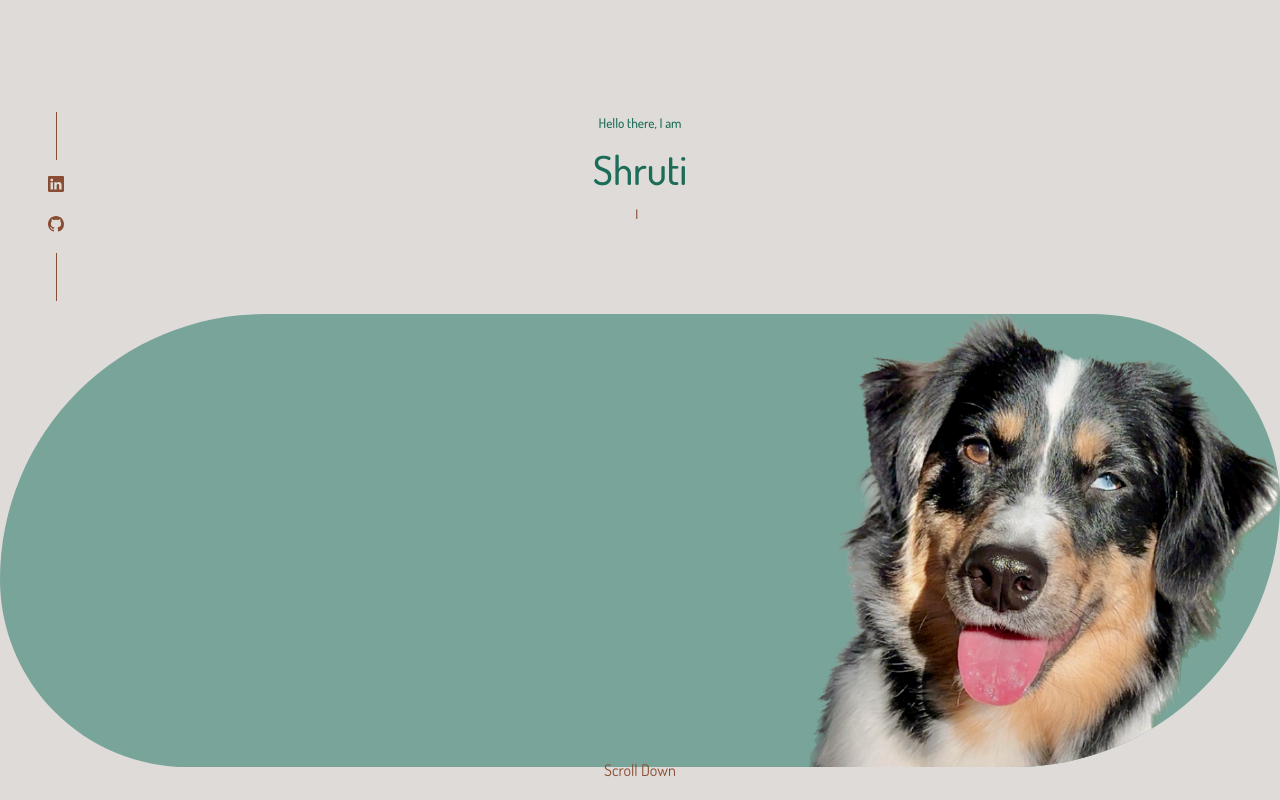
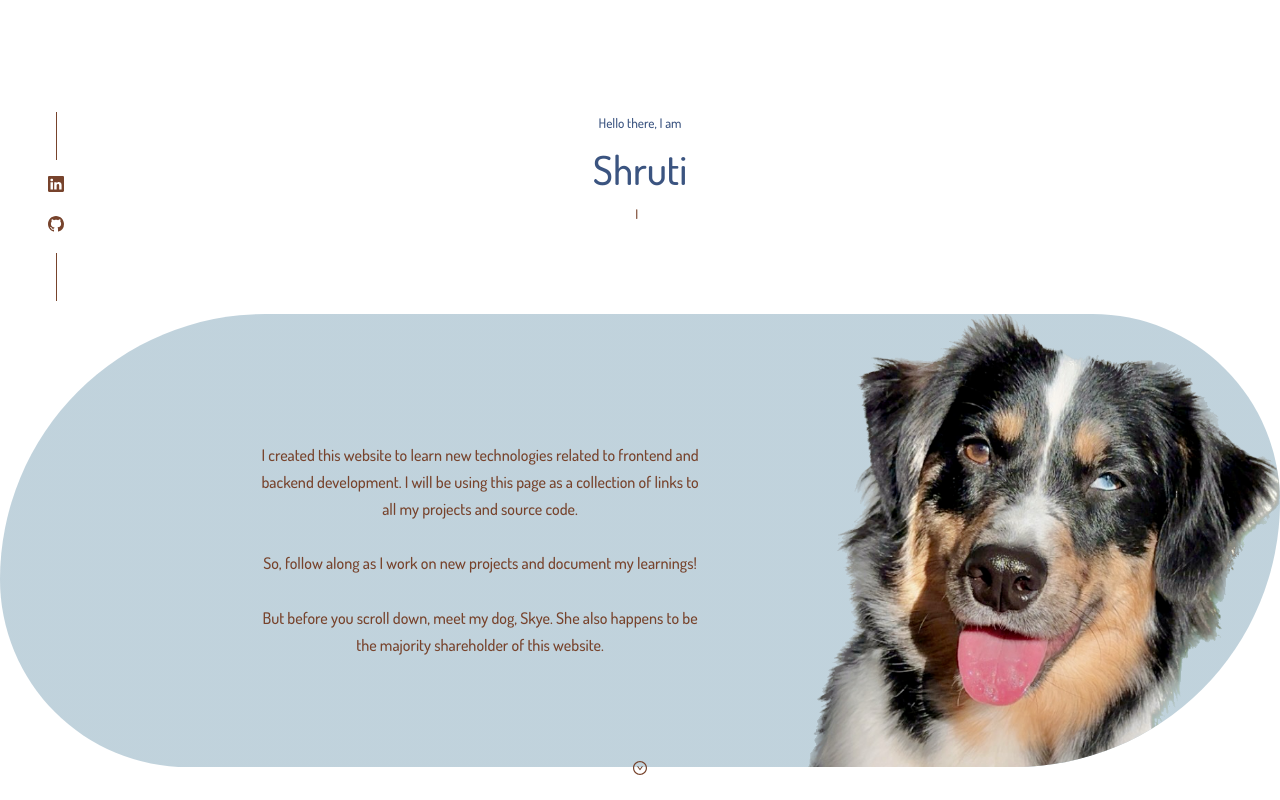
Before and after one commit to ShrutiBendale/ShrutiAndSkyeFrontend, a React (Create React App) app: page / in a window 1280 px wide. Built offline with nearby package versions, Linux system fonts and the light colour scheme.

Commit message:
Add description to the header

```diff
--- a/src/components/header/Header.jsx
+++ b/src/components/header/Header.jsx
@@ -2,6 +2,7 @@ import React from 'react'
 import './header.css'
 import CoverImg from '../../assets/skye_nobg.png'
 import Socials from '../socials/Socials'
+import {AiOutlineDownCircle} from 'react-icons/ai';
 
 const Header = () => {
   return (
@@ -19,13 +20,27 @@ const Header = () => {
         <h2>Hi</h2>
       </div>       */}
 
-      <div className="header_right">
+      <div className="header_mid">
+        <div className='header_center_left'>
+          <h4>
+            I created this website to learn new technologies related to frontend and backend development.
+            I will be using this page as a collection of links to all my projects and source code.
+          </h4>
+          <h4>&nbsp;</h4>
+          <h4>
+            So, follow along as I work on new projects and document my learnings!
+          </h4>
+          <h4>&nbsp;</h4>
+          <h4>But before you scroll down, meet my dog, Skye. She also happens to be the majority shareholder of this website.</h4>
+
+        </div>
         <img src= {CoverImg} alt="" />
+
       </div>
 
 
       <div className='header_bottom'>
-        <a href="#contact" className='scroll_down'>Scroll Down</a>
+        <a href="#contact"><AiOutlineDownCircle/></a>
       </div>
       <Socials/>
 
--- a/src/components/header/header.css
+++ b/src/components/header/header.css
@@ -73,7 +73,7 @@ header {
     position: relative;
 }
 
-.header_right {
+.header_mid {
     background: linear-gradient(var(--color-primary-variant), var(--color-primary-variant)) ;
     padding-left: 20%;
     height: auto;
@@ -86,7 +86,8 @@ header {
     margin-top: 4rem;
     border-radius: 17rem 12rem 17rem 12rem ;
 }
-.header_right > img {
+
+.header_mid > img {
     padding-left: 20%;
     max-width: 70%;
     height: auto;
@@ -108,6 +109,17 @@ header {
     padding-left: 5%;
 } */
 
+.header_center_left {
+    display: flexbox;
+    justify-content: left;
+    /* justify-items: left; */
+    position: absolute;
+    padding-top: 8rem;
+    width: 35%;
+    color: var(--color-accent);
+
+}
+
 .header_bottom {
     position:fixed;
     bottom:1rem;
--- a/src/index.css
+++ b/src/index.css
@@ -12,11 +12,11 @@
 
 /*defining some root variables*/
 :root {
-    --color-bg: #dfdbd8 ;
+    --color-bg: #ffffff ; /*dfdbd8*/
     --color-bg-variant: #9c7e71 ;
-    --color-primary: #1b6c58 ;
-    --color-primary-variant: #78a499 ;
-    --color-accent: #894d33 ;
+    --color-primary: #3b5480 ;  /*1b6c58*/
+    --color-primary-variant: #a5bfcdb1 ; /*789b9293, */
+    --color-accent: #77432c ;
     --color-white: #ffffff ;
     --color-light: #dedcde ;
 
@@ -81,7 +81,7 @@ a {
 }
 
 a:hover {
-    color: var(--color-white);
+    color: var(--color-primary-variant);
 }
 
 .btn {
```
